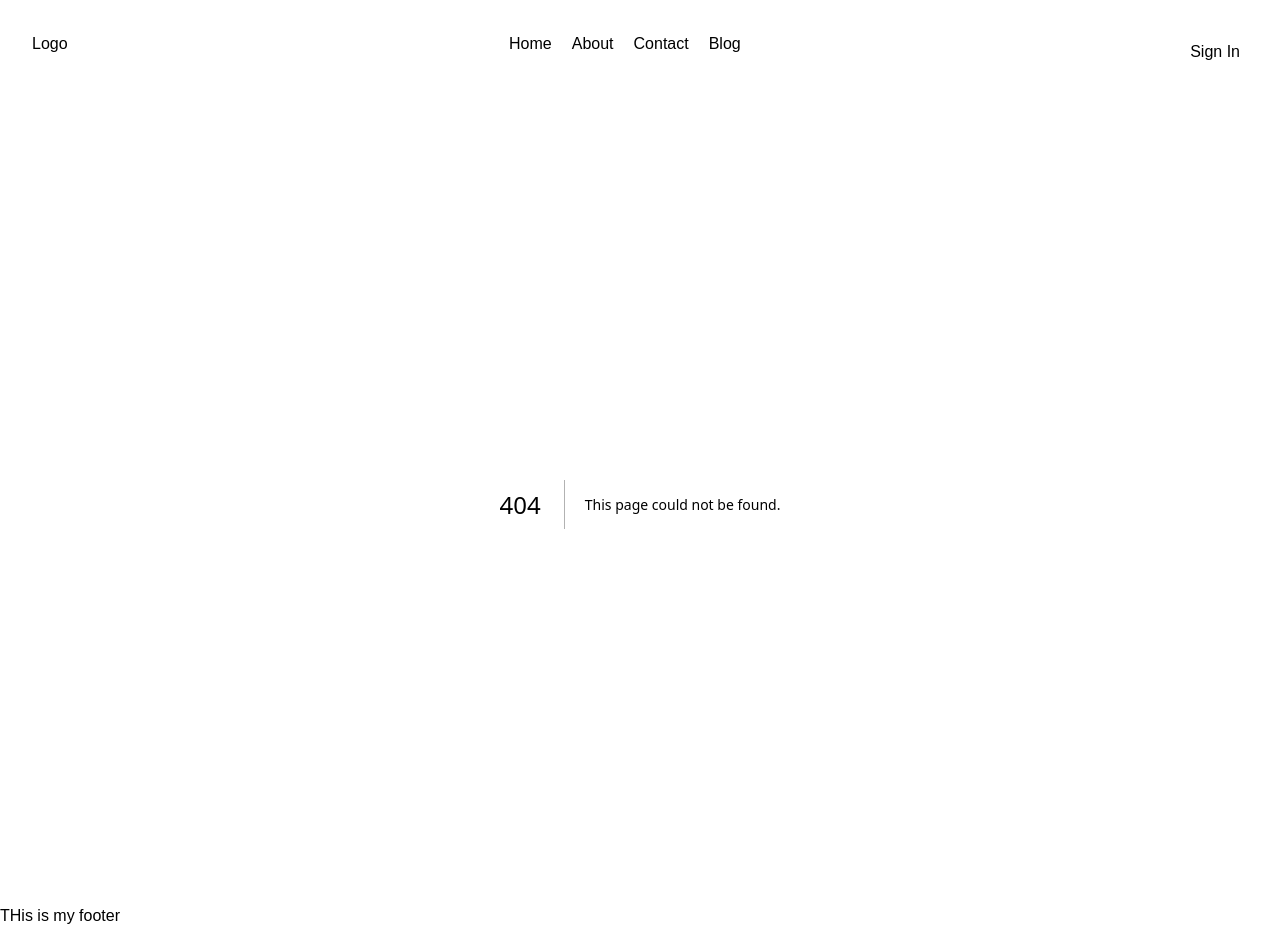
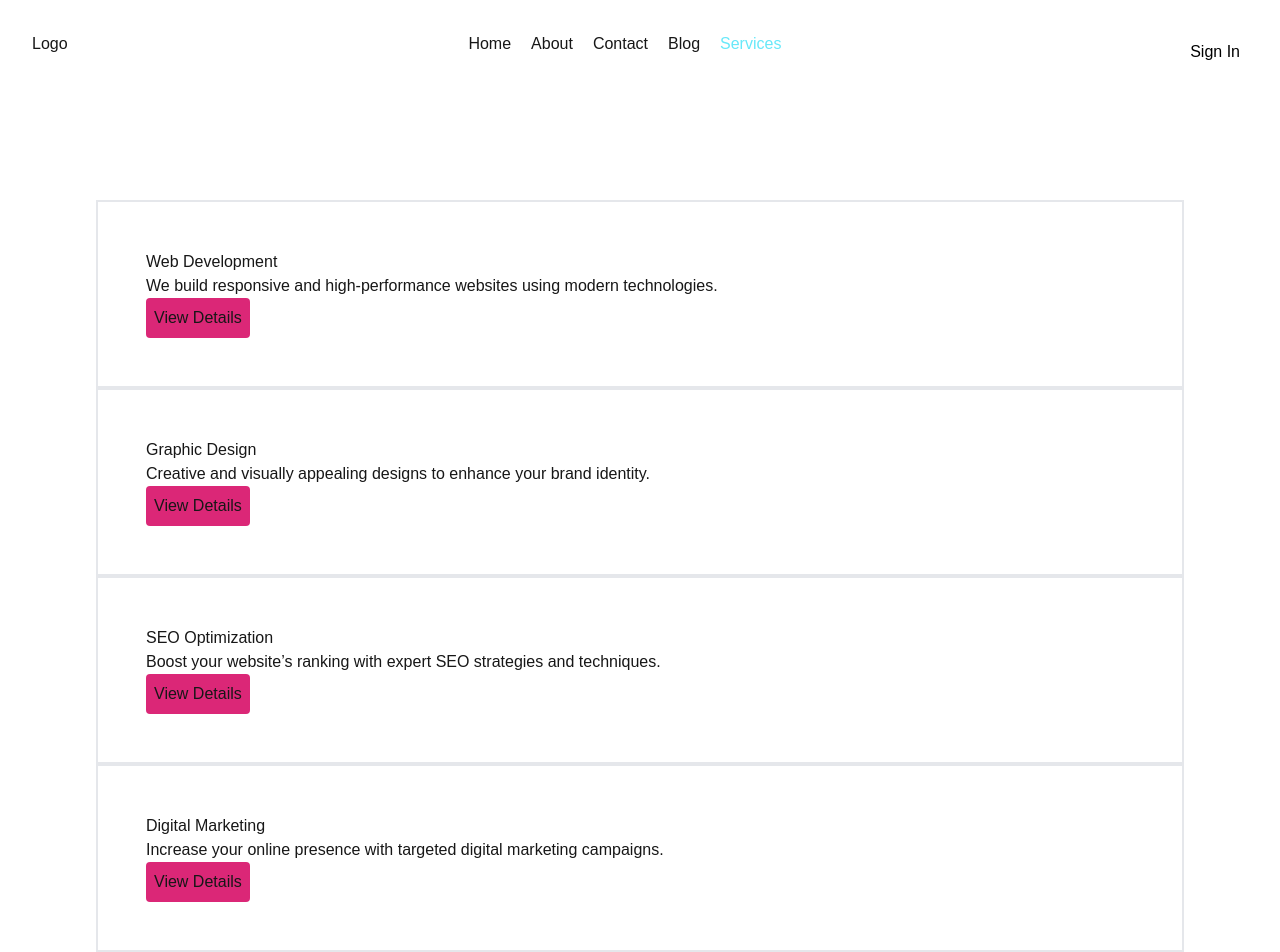
Before and after one commit to Sajeeb2186/next-js-concept, a Next.js app: page /service in a window 1280 px wide. Before the commit this address had no page. Shown: the top 952 px of the page. Before the commit the page ends 928 px from the top, so only its background shows below. Built offline with nearby package versions, Linux system fonts and the light colour scheme.

Commit message:
dynamic routing concept

```diff
--- a/src/app/layout.js
+++ b/src/app/layout.js
@@ -31,12 +31,12 @@
 
         <Navbar></Navbar>
 
-         <div className="h-screen">
+         <div className="">
          {children}
          </div>
 
 
-        <footer>
+        <footer className="bg-blue-400 text-center">
           <h4>THis is my footer</h4>
         </footer>
 
--- /dev/null
+++ b/src/app/service/page.jsx
@@ -0,0 +1,64 @@
+import Link from 'next/link';
+import React from 'react'
+
+export default function page() {
+
+
+    const services = [
+        {
+          slug: "web-development",
+          title: "Web Development",
+          description: "We build responsive and high-performance websites using modern technologies."
+        },
+        {
+          slug: "graphic-design",
+          title: "Graphic Design",
+          description: "Creative and visually appealing designs to enhance your brand identity."
+        },
+        {
+          slug: "seo-optimization",
+          title: "SEO Optimization",
+          description: "Boost your website’s ranking with expert SEO strategies and techniques."
+        },
+        {
+          slug: "digital-marketing",
+          title: "Digital Marketing",
+          description: "Increase your online presence with targeted digital marketing campaigns."
+        },
+        {
+          slug: "app-development",
+          title: "App Development",
+          description: "Developing high-quality mobile applications for Android and iOS platforms."
+        }
+      ];
+
+      console.log(services);
+
+
+
+
+
+  return (
+    <div className='p-24'>
+
+    {
+      services.map((service =>(
+        <div className='border-2 p-12'>
+         <h3>{service.title}</h3>
+         <h3>{service.description}</h3>
+         <button className='bg-pink-600 rounded p-2 hover:bg-green-500'>
+
+          <Link href={`/service/${service.slug}`}>View Details</Link>
+
+         </button>
+
+        </div>
+      )))
+
+
+
+    }
+
+    </div>
+  )
+}
--- a/src/components/Navbar.jsx
+++ b/src/components/Navbar.jsx
@@ -38,7 +38,12 @@
         {
             title:"Blog",
             path:"/blog"
-        }
+        },
+        {
+            title:"Services",
+            path:"/service"
+        },
+
 
     ]
 
```
